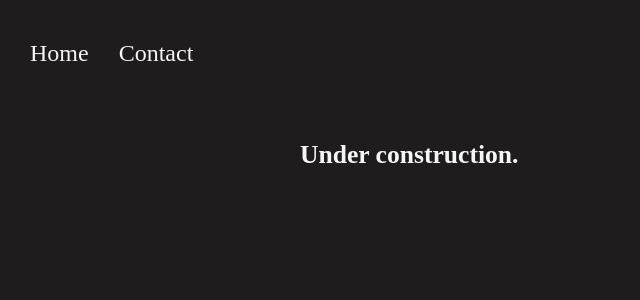
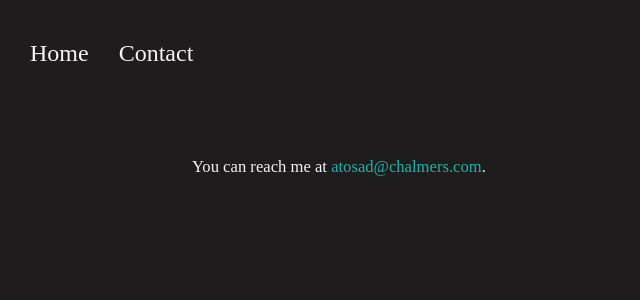
Before and after one commit to Tussies/Tussies.github.io, a React (Create React App) app: page /Contact in a window 1280 px wide. Shown: the top 300 px of the page, without its empty margins (0-640 px from the left). Built offline with nearby package versions, Linux system fonts and the light colour scheme.

Commit message:
added email

```diff
--- a/src/App.css
+++ b/src/App.css
@@ -11,7 +11,10 @@
 }
 
 .Title {
-  color: rgb(131, 203, 186);
+  background: -webkit-linear-gradient(top, rgb(76, 254, 212) 75%, rgba(230, 96, 0, 0.9) 100%);
+  background-clip: border-box;
+  -webkit-background-clip: text;
+  -webkit-text-fill-color: transparent;
   text-align: left;
   font-size: 5vw;
   padding: 6vw 15vw;
@@ -28,8 +31,9 @@
 .ContactDescription {
   color: whitesmoke;
   text-align: left;
-  font-size: 2vw;
-  padding: 60px 300px;
+  font-weight: 100;
+  font-size: 1.3vw;
+  padding: 6vw 15vw;
 }
 
 @media (max-width: 700px) {
@@ -41,7 +45,10 @@
   }
 
   .Title {
-    color: rgb(131, 203, 186);
+    background: -webkit-linear-gradient(top, rgb(36 255 241) 30%, rgba(230, 96, 0, 0.9) 100%);
+    background-clip: border-box;
+    -webkit-background-clip: text;
+    -webkit-text-fill-color: transparent;
     font-size: 12vw;
     text-align: left;
     padding: 3vw 6vw;
@@ -55,6 +62,16 @@
   }
 }
 
+.email {
+  color: #17b6a9;
+  background: none;
+  border: none;
+  font-weight: 100;
+  font-size: 1.3vw;
+  cursor: pointer;
+  font-family: 'Times New Roman', Times, serif;
+}
+
 /* .aboutMeDescription{
   font-size: medium;
 } */
--- a/src/pages/Contact.js
+++ b/src/pages/Contact.js
@@ -3,7 +3,10 @@ import React from "react";
 function Contact() {
   return (
     <div>
-    <h1 class="ContactDescription">Under construction.</h1>
+    <h1 class="ContactDescription">You can reach me at&nbsp;
+    <button class="email" onClick={() => window.location.href = 'mailto:atosad@chalmers.com'}>atosad@chalmers.com</button>
+    .
+    </h1>
   </div>
   )
 }
--- a/src/style.css
+++ b/src/style.css
@@ -14,9 +14,9 @@
     cursor: pointer;
 } */
 
-.Title {
-    color: #17b6a9;
-}
+/* .Title {
+    color: #a6b617;
+} */
 
 .fa-bars {
     font-size: 20px;
--- a/src/styles/Navbar.style.js
+++ b/src/styles/Navbar.style.js
@@ -33,17 +33,24 @@ export const NavbarLink = styled(Link)`
     margin-top: 40px;
     text-decoration: none;
     margin-left: 30px;
+    transition: all 0.1s ease 0s;
+
     @media (max-width: 700px) {
         display: none;
+
     }
 
     &:hover {
-        color:#17b6a9;
+        color: #17b6a9;
+    }
+
+    &:focus {
+        color: rgba(259, 146, 90, 0.9);
     }
 `;
 
 export const Hamburger = styled.button`
-    color: aliceblue;
+    color: whitesmoke;
     font-size: 300%;
     cursor: pointer;
     background: none;
@@ -53,6 +60,14 @@ export const Hamburger = styled.button`
 
     @media (min-width: 700px) {
         display: none;
+    }
+
+    &:hover {
+        color: #17b6a9;
+    }
+
+    &:focus {
+        color: rgba(259, 146, 90, 0.9);
     }
 `
 
@@ -71,4 +86,8 @@ export const NavbarLinkExtended = styled(Link)`
     font-size: x-large;
     margin-top: 40px;
     text-decoration: none;
+
+    &:active {
+        color: #17b6a9;
+    }
 `;
```
